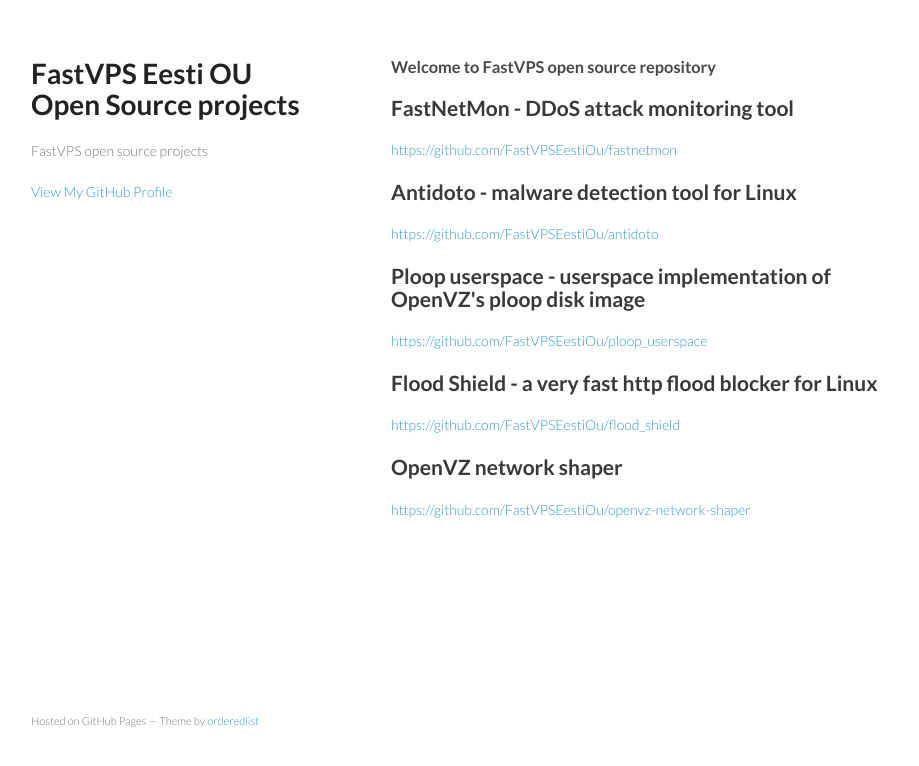
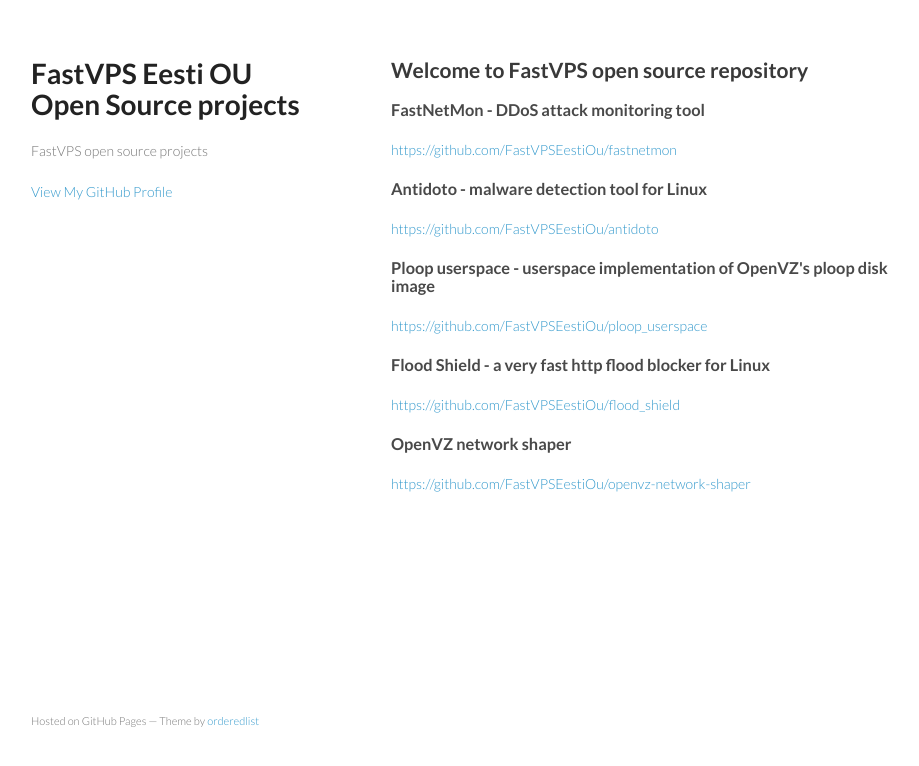
Before and after one commit to FastVPSEestiOu/fastvpseestiou.github.io, a plain HTML site: page index.html in a window 1280 px wide. Shown: the whole page, without its empty margins (179-1098 px from the left). Drawn offline with Linux system fonts and the light colour scheme.

Commit message:
Replace master branch with page content via GitHub

```diff
--- a/index.html
+++ b/index.html
@@ -23,31 +23,31 @@
 
       </header>
       <section>
-        <h3>
-<a id="welcome-to-fastvps-open-source-repository" class="anchor" href="#welcome-to-fastvps-open-source-repository" aria-hidden="true"><span class="octicon octicon-link"></span></a>Welcome to FastVPS open source repository</h3>
+        <h2>
+<a id="welcome-to-fastvps-open-source-repository" class="anchor" href="#welcome-to-fastvps-open-source-repository" aria-hidden="true"><span class="octicon octicon-link"></span></a>Welcome to FastVPS open source repository</h2>
 
-<h2>
-<a id="fastnetmon---ddos-attack-monitoring-tool" class="anchor" href="#fastnetmon---ddos-attack-monitoring-tool" aria-hidden="true"><span class="octicon octicon-link"></span></a>FastNetMon - DDoS attack monitoring tool</h2>
+<h3>
+<a id="fastnetmon---ddos-attack-monitoring-tool" class="anchor" href="#fastnetmon---ddos-attack-monitoring-tool" aria-hidden="true"><span class="octicon octicon-link"></span></a>FastNetMon - DDoS attack monitoring tool</h3>
 
 <p><a href="https://github.com/FastVPSEestiOu/fastnetmon">https://github.com/FastVPSEestiOu/fastnetmon</a></p>
 
-<h2>
-<a id="antidoto---malware-detection-tool-for-linux" class="anchor" href="#antidoto---malware-detection-tool-for-linux" aria-hidden="true"><span class="octicon octicon-link"></span></a>Antidoto - malware detection tool for Linux</h2>
+<h3>
+<a id="antidoto---malware-detection-tool-for-linux" class="anchor" href="#antidoto---malware-detection-tool-for-linux" aria-hidden="true"><span class="octicon octicon-link"></span></a>Antidoto - malware detection tool for Linux</h3>
 
 <p><a href="https://github.com/FastVPSEestiOu/antidoto">https://github.com/FastVPSEestiOu/antidoto</a></p>
 
-<h2>
-<a id="ploop-userspace---userspace-implementation-of-openvzs-ploop-disk-image" class="anchor" href="#ploop-userspace---userspace-implementation-of-openvzs-ploop-disk-image" aria-hidden="true"><span class="octicon octicon-link"></span></a>Ploop userspace - userspace implementation of OpenVZ's ploop disk image</h2>
+<h3>
+<a id="ploop-userspace---userspace-implementation-of-openvzs-ploop-disk-image" class="anchor" href="#ploop-userspace---userspace-implementation-of-openvzs-ploop-disk-image" aria-hidden="true"><span class="octicon octicon-link"></span></a>Ploop userspace - userspace implementation of OpenVZ's ploop disk image</h3>
 
 <p><a href="https://github.com/FastVPSEestiOu/ploop_userspace">https://github.com/FastVPSEestiOu/ploop_userspace</a></p>
 
-<h2>
-<a id="flood-shield---a-very-fast-http-flood-blocker-for-linux" class="anchor" href="#flood-shield---a-very-fast-http-flood-blocker-for-linux" aria-hidden="true"><span class="octicon octicon-link"></span></a>Flood Shield - a very fast http flood blocker for Linux</h2>
+<h3>
+<a id="flood-shield---a-very-fast-http-flood-blocker-for-linux" class="anchor" href="#flood-shield---a-very-fast-http-flood-blocker-for-linux" aria-hidden="true"><span class="octicon octicon-link"></span></a>Flood Shield - a very fast http flood blocker for Linux</h3>
 
 <p><a href="https://github.com/FastVPSEestiOu/flood_shield">https://github.com/FastVPSEestiOu/flood_shield</a></p>
 
-<h2>
-<a id="openvz-network-shaper" class="anchor" href="#openvz-network-shaper" aria-hidden="true"><span class="octicon octicon-link"></span></a>OpenVZ network shaper</h2>
+<h3>
+<a id="openvz-network-shaper" class="anchor" href="#openvz-network-shaper" aria-hidden="true"><span class="octicon octicon-link"></span></a>OpenVZ network shaper</h3>
 
 <p><a href="https://github.com/FastVPSEestiOu/openvz-network-shaper">https://github.com/FastVPSEestiOu/openvz-network-shaper</a></p>
       </section>
--- a/params.json
+++ b/params.json
@@ -1 +1 @@
-{"name":"FastVPS Eesti OU Open Source projects","tagline":"FastVPS open source projects","body":"### Welcome to FastVPS open source repository  \r\n\r\n## FastNetMon - DDoS attack monitoring tool\r\n\r\nhttps://github.com/FastVPSEestiOu/fastnetmon\r\n\r\n## Antidoto - malware detection tool for Linux\r\n\r\nhttps://github.com/FastVPSEestiOu/antidoto\r\n\r\n## Ploop userspace - userspace implementation of OpenVZ's ploop disk image \r\n\r\nhttps://github.com/FastVPSEestiOu/ploop_userspace\r\n\r\n## Flood Shield - a very fast http flood blocker for Linux\r\n\r\nhttps://github.com/FastVPSEestiOu/flood_shield\r\n\r\n## OpenVZ network shaper\r\n\r\nhttps://github.com/FastVPSEestiOu/openvz-network-shaper\r\n","google":"","note":"Don't delete this file! It's used internally to help with page regeneration."}
+{"name":"FastVPS Eesti OU Open Source projects","tagline":"FastVPS open source projects","body":"## Welcome to FastVPS open source repository  \r\n\r\n### FastNetMon - DDoS attack monitoring tool\r\n\r\nhttps://github.com/FastVPSEestiOu/fastnetmon\r\n\r\n### Antidoto - malware detection tool for Linux\r\n\r\nhttps://github.com/FastVPSEestiOu/antidoto\r\n\r\n### Ploop userspace - userspace implementation of OpenVZ's ploop disk image \r\n\r\nhttps://github.com/FastVPSEestiOu/ploop_userspace\r\n\r\n### Flood Shield - a very fast http flood blocker for Linux\r\n\r\nhttps://github.com/FastVPSEestiOu/flood_shield\r\n\r\n### OpenVZ network shaper\r\n\r\nhttps://github.com/FastVPSEestiOu/openvz-network-shaper\r\n","google":"","note":"Don't delete this file! It's used internally to help with page regeneration."}
```
